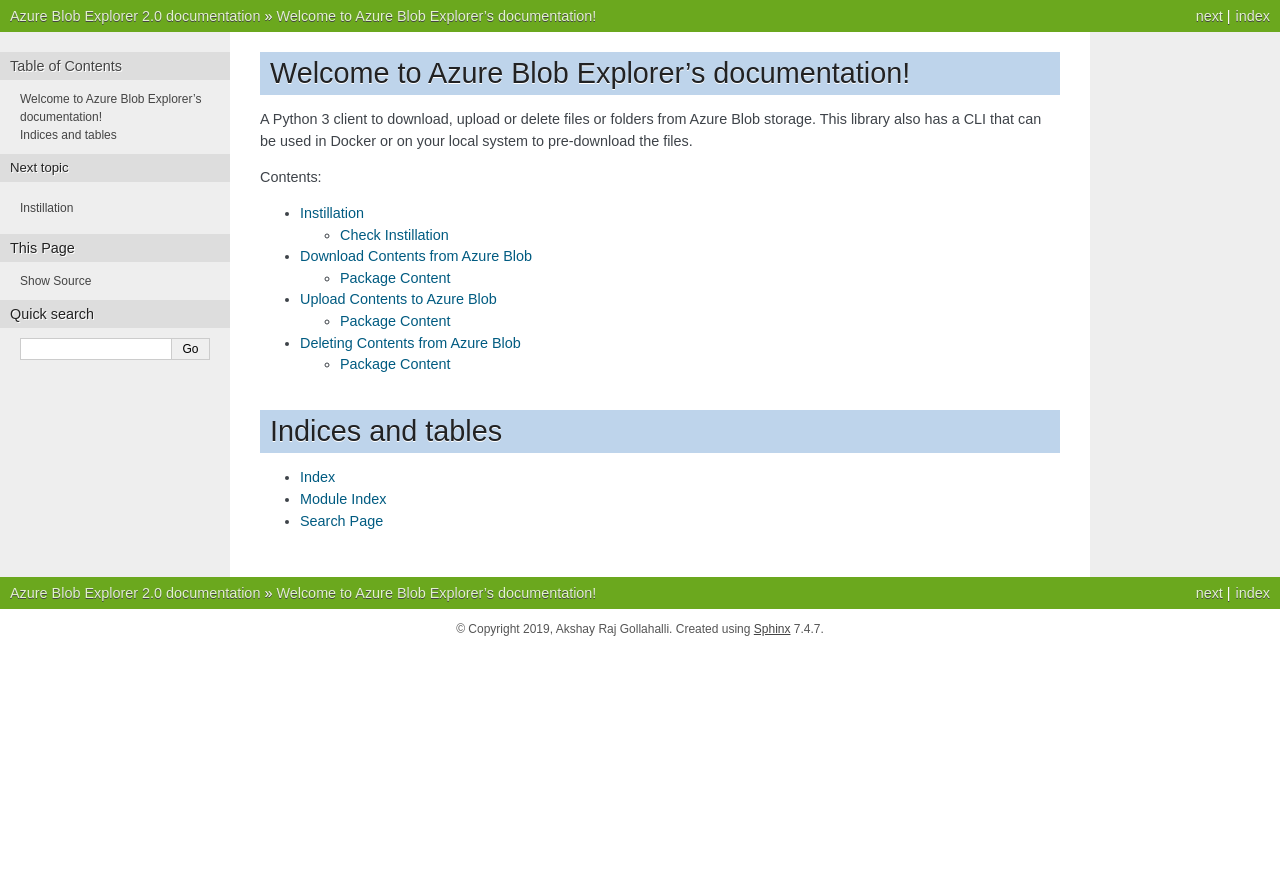
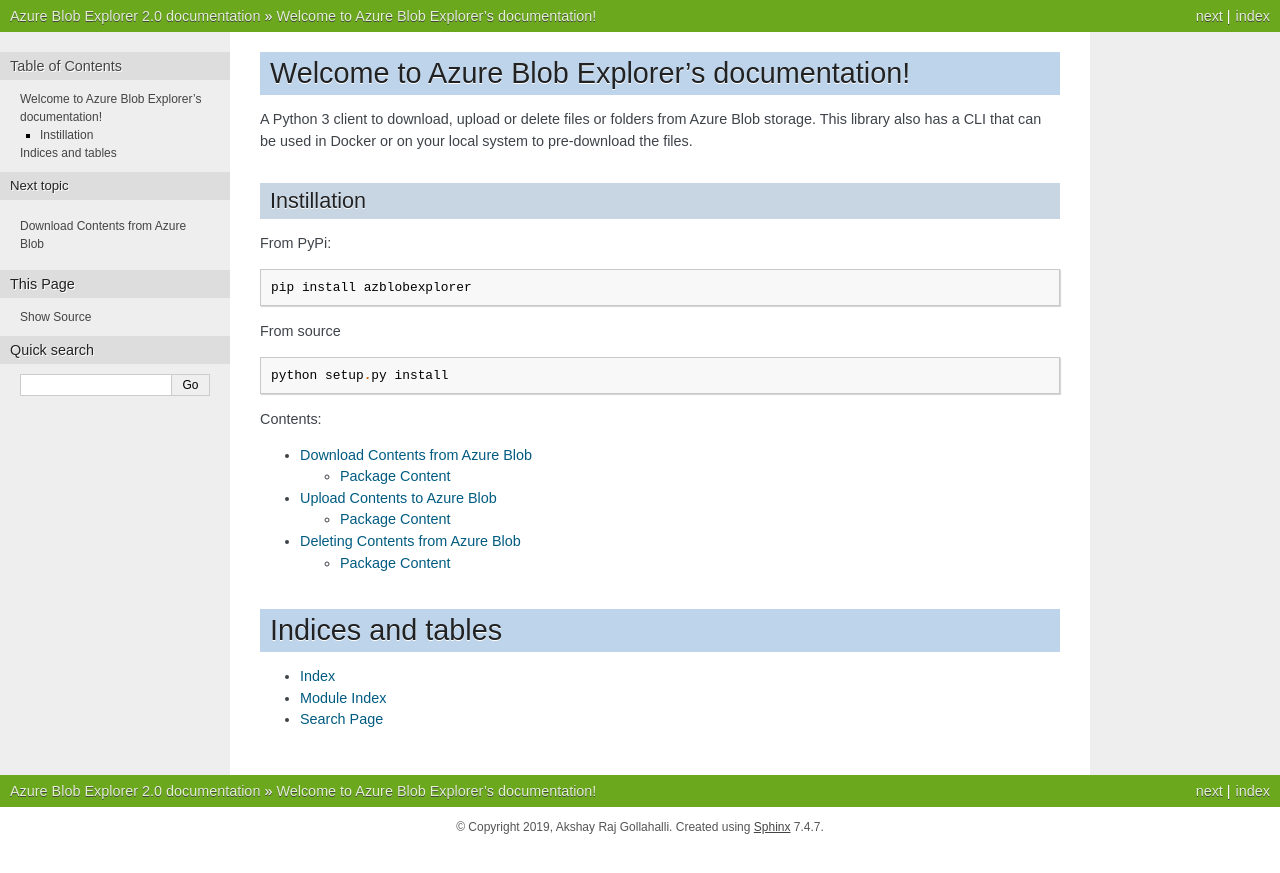
Before and after one commit to akshaybabloo/azure-blob-explorer-python, a Sphinx documentation site: the page built from _docs/source/index.rst, in a window 1280 px wide. Shown: the top 873 px of the page. Built offline with Sphinx 7.4.7, drawn with Linux system fonts in a browser that asks for light colours; pages that are not in the unit, such as notebooks, are missing from menus.

Commit message:
instillation moved to index file

```diff
--- a/_docs/source/index.rst
+++ b/_docs/source/index.rst
@@ -9,12 +9,26 @@
 A Python 3 client to download, upload or delete files or folders from Azure Blob storage. This library also
 has a CLI that can be used in Docker or on your local system to pre-download the files.
 
+Instillation
+------------
+
+From PyPi:
+
+.. code-block::
+
+   pip install azblobexplorer
+
+From source
+
+.. code-block::
+
+    python setup.py install
+
 
 .. toctree::
    :maxdepth: 2
    :caption: Contents:
 
-   instillation
    download
    upload
    delete
```
Also changed, not shown: _docs/source/instillation.rst (deleted, +0 -24 lines).
